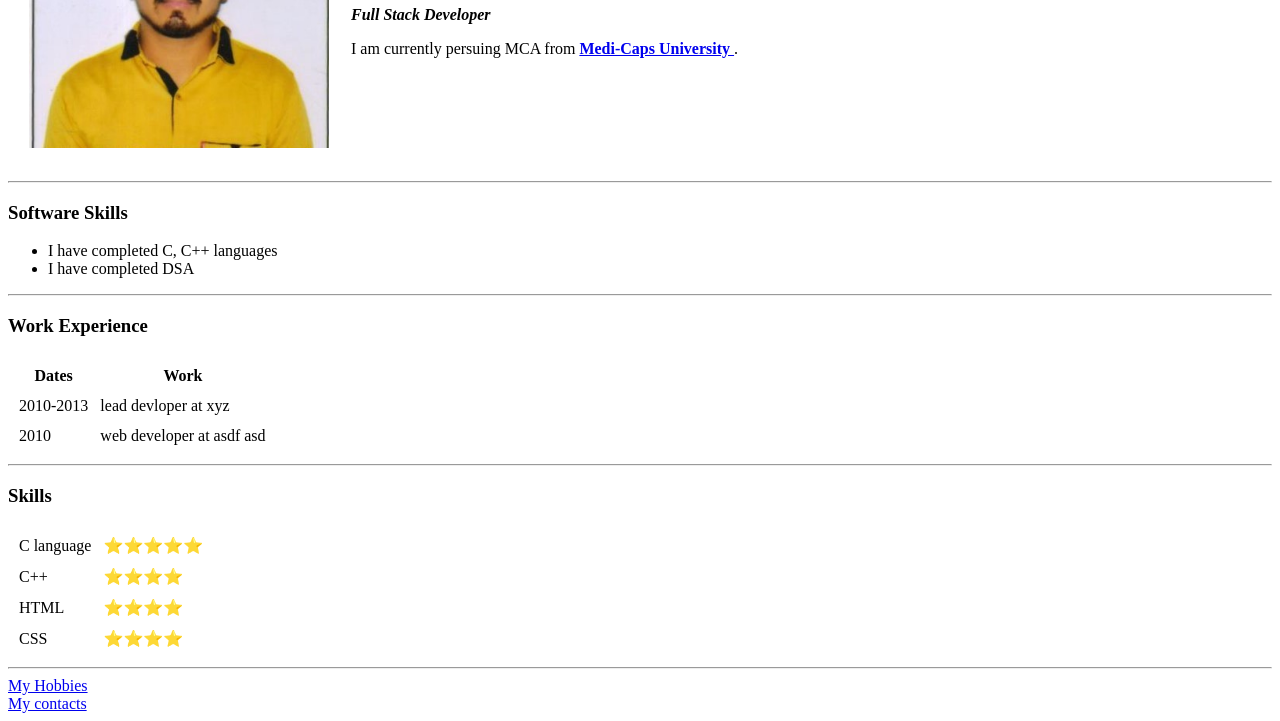
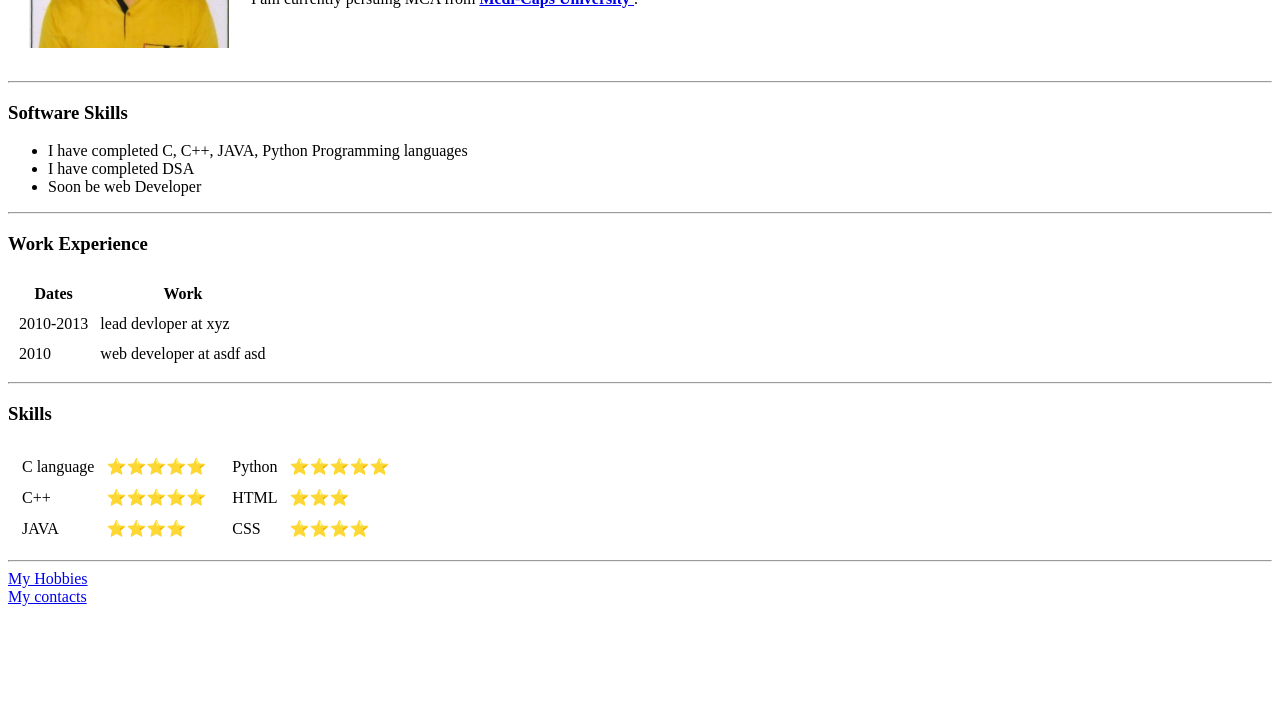
Before and after one commit to Mysteriousdevil14/cv, a plain HTML site: page index.html in a window 1280 px wide. Shown: the part 181-902 px from the top of the page. After the commit the page ends 800 px from the top, so only its background shows below. Drawn offline with Linux system fonts and the light colour scheme.

Commit message:
Update index.html
update information

```diff
--- a/index.html
+++ b/index.html
@@ -5,13 +5,15 @@
     <meta http-equiv="X-UA-Compatible" content="IE=edge">
     <meta name="viewport" content="width=device-width, initial-scale=1.0">
     <title>Jay's Personal Site</title>
+    <link rel="stylesheet" href="css/styles.css">
+
 </head>
-<body>
+<body >
     <table cellspacing= "20">
             <tr>
-                <td><img src="images\photo1.jpg" alt="Jay kumar Patel profile picture" width="300" height="300" ></td>
+                <td><img class="circular" src="images\photo1.jpg" alt="Jay kumar Patel profile picture" width="200" height="200" ></td>
                 <td><h1>Jay Kumar Patel</h1>
-                <p><em><strong>Full Stack Developer</strong></em></p>
+                <p><em><strong>Developer Makes Everything Better.</strong></em></p>
                 <p>I am currently persuing MCA from <strong> <a href="https://www.medicaps.ac.in/"> Medi-Caps University </a> </strong>.</p></td>
             </tr>
     </table>
@@ -19,8 +21,9 @@
    <hr>
    <h3> Software Skills </h3>
    <ul>
-       <li>I have completed C, C++ languages</li>
+       <li>I have completed C, C++, JAVA, Python Programming languages</li>
        <li>I have completed DSA</li>
+       <li>Soon be web Developer</li>
    </ul>
    <hr>
    <h3>Work Experience</h3>
@@ -47,9 +50,10 @@
    </table>
    <hr>
    <h3>Skills</h3>
+   <table>
+     <tr>
+        <td>
             <table cellspacing= "10">
-       <thead>
-       </thead>
                 <tbody>
                  <tr>
                      <td>C language </td>
@@ -57,18 +61,36 @@
                  </tr>
                  <tr>
                      <td>C++ </td>
-            <td>⭐⭐⭐⭐</td>
+                     <td>⭐⭐⭐⭐⭐</td>
                  </tr>
                  <tr>
-            <td>HTML</td>
-            <td>⭐⭐⭐⭐</td>
-        </tr>
-        <tr>
-            <td>CSS </td>
+                     <td>JAVA</td>
                      <td>⭐⭐⭐⭐</td>
                  </tr>
                 </tbody>
             </table>
+        </td>
+        <td>
+            <table cellspacing="10">
+                <tbody>
+                    <tr>
+                        <td>Python</td>
+                        <td>⭐⭐⭐⭐⭐</td>
+                    </tr>
+                    <tr>
+                        <td>HTML</td>
+                        <td>⭐⭐⭐</td>
+                    </tr>
+                    <tr>
+                        <td>CSS</td>
+                        <td>⭐⭐⭐⭐</td>
+                    </tr>
+                </tbody>
+           </table>
+        </td>
+     </tr>
+   </table>
+
    <hr>
    <a href="hobbies.html">My Hobbies</a>
    <br>
```
Lines whose indentation alone changed are shown as unchanged.
